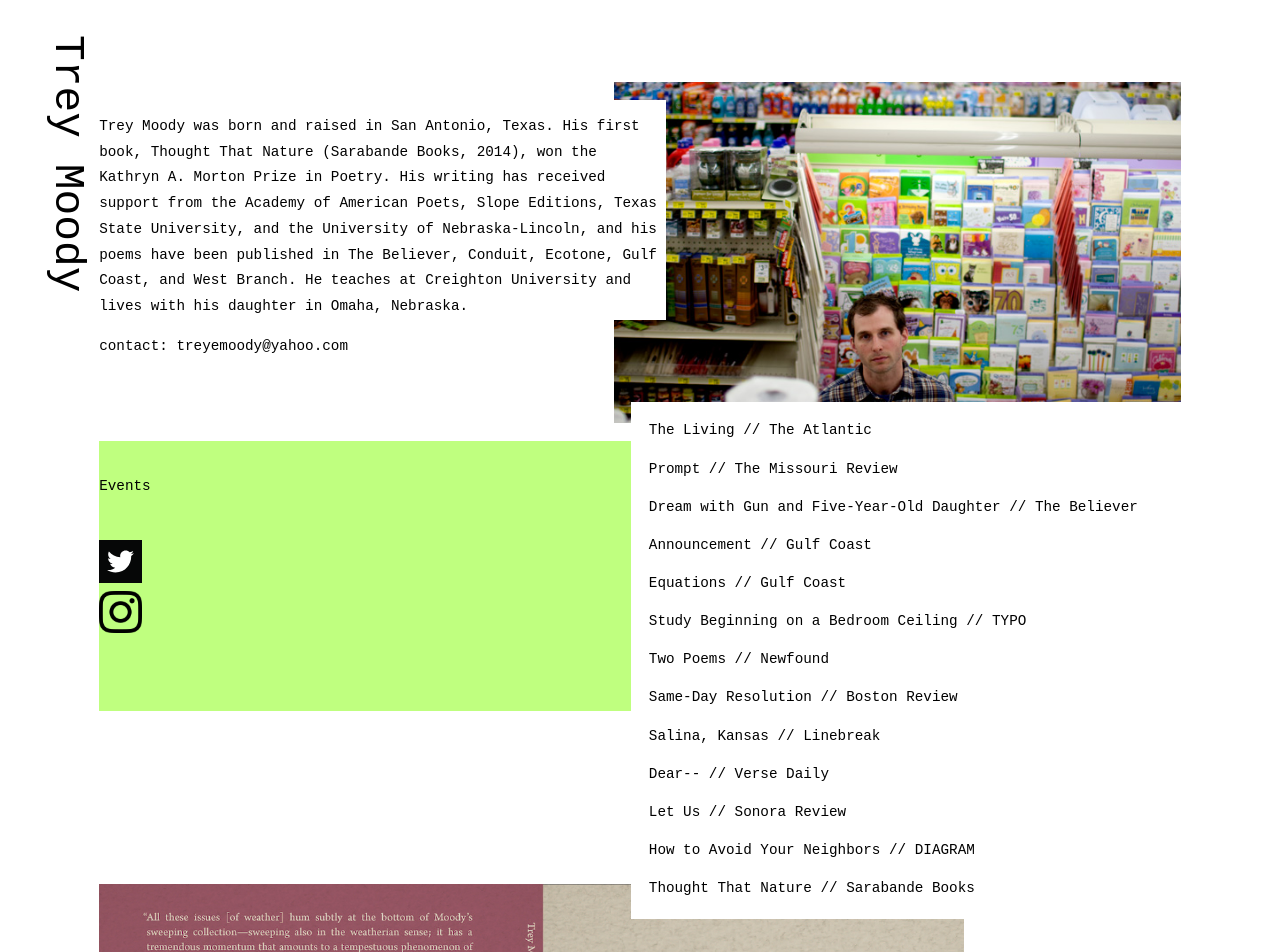
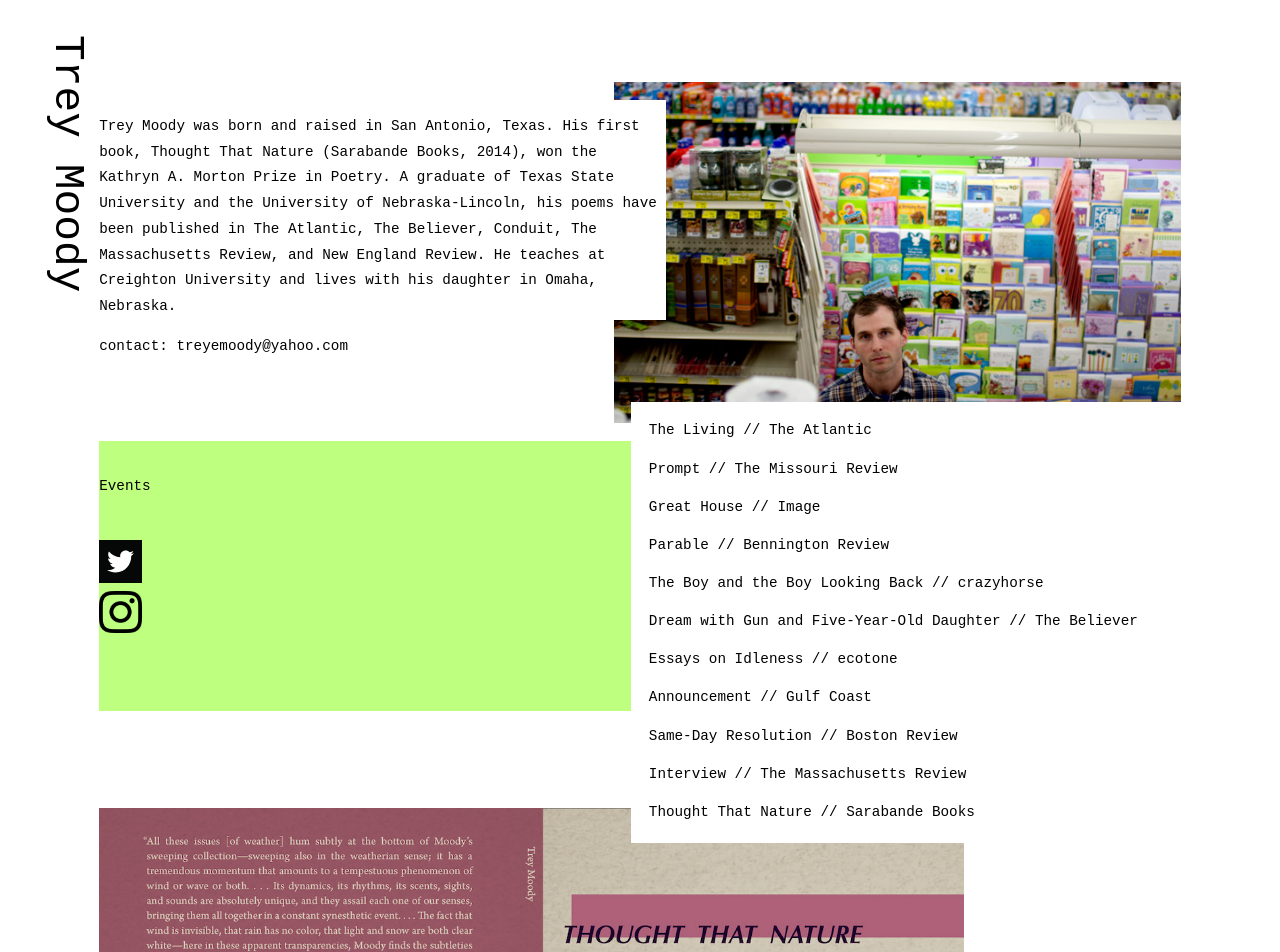
Before and after one commit to parkersmathers/trey-moody-vitesite, a website built with Vite: page index.html in a window 1280 px wide. Shown: the top 952 px of the page. Built offline with nearby package versions, Linux system fonts and the light colour scheme.

Commit message:
updated content

```diff
--- a/index.html
+++ b/index.html
@@ -140,14 +140,13 @@
     <div class="box-for-two">
       <div id="bio">
         <h3>
-          Trey Moody was born and raised in San Antonio, Texas. His first
-          book, Thought That Nature (Sarabande Books, 2014), won the Kathryn
-          A. Morton Prize in Poetry. His writing has received support from the
-          Academy of American Poets, Slope Editions, Texas State University,
-          and the University of Nebraska-Lincoln, and his poems have been
-          published in The Believer, Conduit, Ecotone, Gulf Coast, and West
-          Branch. He teaches at Creighton University and lives with his
-          daughter in Omaha, Nebraska.
+          Trey Moody was born and raised in San Antonio, Texas. His first book, Thought That Nature (Sarabande Books,
+          2014), won
+          the Kathryn A. Morton Prize in Poetry. A graduate of Texas State University and the University of
+          Nebraska-Lincoln, his
+          poems have been published in The Atlantic, The Believer, Conduit, The Massachusetts Review, and New England
+          Review. He
+          teaches at Creighton University and lives with his daughter in Omaha, Nebraska.
         </h3>
         <pre>contact: treyemoody@yahoo.com</pre>
       </div>
@@ -179,8 +178,24 @@
                 The Missouri Review</a></h3>
           </li>
           <li>
-            <h3><a href="https://believermag.com/dream-with-gun-and-five-year-old-daughter/" target="_blank"
+            <h3><a href="https://imagejournal.org/article/great-house/" target="_blank" rel="noopener">Great House //
+                Image</a></h3>
+          </li>
+          <li>
+            <h3><a href="https://www.benningtonreview.org/issue-ten-moody" target="_blank" rel="noopener">Parable //
+                Bennington Review</a></h3>
+          </li>
+          <li>
+            <h3><a href="https://crazyhorse.cofc.edu/featured/the-boy-and-the-boy-looking-back/" target="_blank"
+                rel="noopener">The Boy and the Boy Looking Back // crazyhorse</a></h3>
+          </li>
+          <li>
+            <h3><a href="https://www.thebeliever.net/dream-with-gun-and-five-year-old-daughter/" target="_blank"
                 rel="noopener">Dream with Gun and Five-Year-Old Daughter // The Believer</a></h3>
+          </li>
+          <li>
+            <h3><a href="https://ecotonemagazine.org/poetry/essays-on-idleness/" target="_blank" rel="noopener">Essays
+                on Idleness // ecotone</a></h3>
           </li>
           <li>
             <h3><a href="https://gulfcoastmag.org/journal/28.2/announcement/" target="_blank"
@@ -189,41 +204,12 @@
                 Gulf Coast</a></h3>
           </li>
           <li>
-            <h3><a href="https://gulfcoastmag.org/journal/28.2/equations/" target="_blank" rel="noopener">Equations //
-                Gulf
-                Coast</a></h3>
-          </li>
-          <li>
-            <h3><a href="https://www.typomag.com/issue28/moody.html" target="_blank" rel="noopener">Study Beginning on a
-                Bedroom Ceiling // TYPO</a></h3>
-          </li>
-          <li>
-            <h3><a href="https://newfound.org/archives/volume-7/issue-2/poetry-trey-moody/" target="_blank"
-                rel="noopener">Two
-                Poems // Newfound</a></h3>
-          </li>
-          <li>
             <h3><a href="https://bostonreview.net/article/same-day-resolution" target="_blank" rel="noopener">Same-Day
                 Resolution // Boston Review</a></h3>
           </li>
           <li>
-            <h3><a href="https://linebreak.org/poems/salina-kansas/#" target="_blank" rel="noopener">Salina, Kansas //
-                Linebreak</a></h3>
-          </li>
-          <li>
-            <h3><a href="https://www.versedaily.org/2014/dear--.shtml" target="_blank" rel="noopener">Dear-- // Verse
-                Daily</a>
-            </h3>
-          </li>
-          <li>
-            <h3><a href="https://sonorareview.com/2011/07/29/trey-moody/" target="_blank" rel="noopener">Let Us //
-                Sonora
-                Review</a></h3>
-          </li>
-          <li>
-            <h3><a href="https://thediagram.com/15_5/moody.html" target="_blank" rel="noopener">How to Avoid Your
-                Neighbors //
-                DIAGRAM</a></h3>
+            <h3><a href="https://www.massreview.org/node/9854" target="_blank" rel="noopener">Interview //
+                The Massachusetts Review</a></h3>
           </li>
           <li>
             <h3><a href="https://www.sarabandebooks.org/all-titles/thought-that-nature-trey-moody" target="_blank"
```
